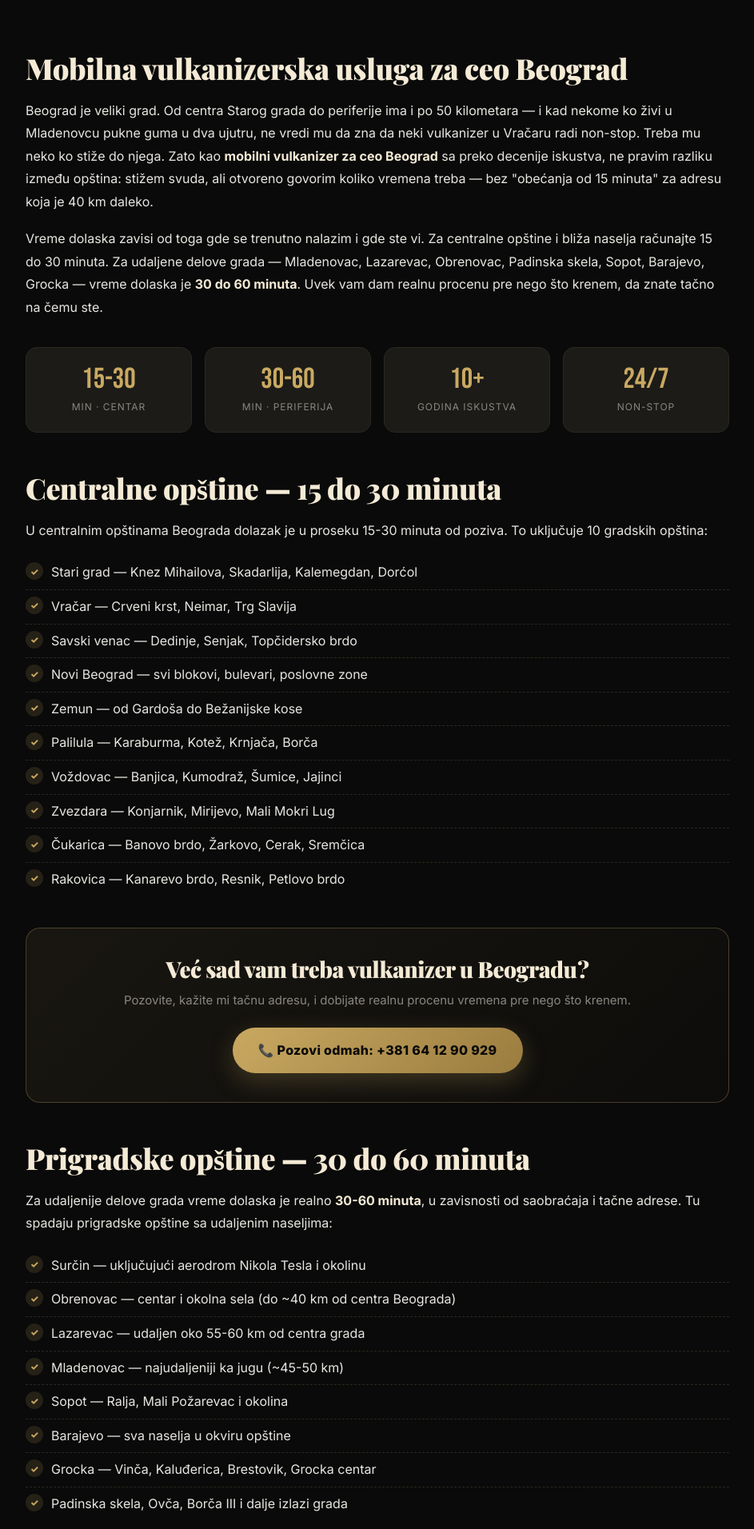
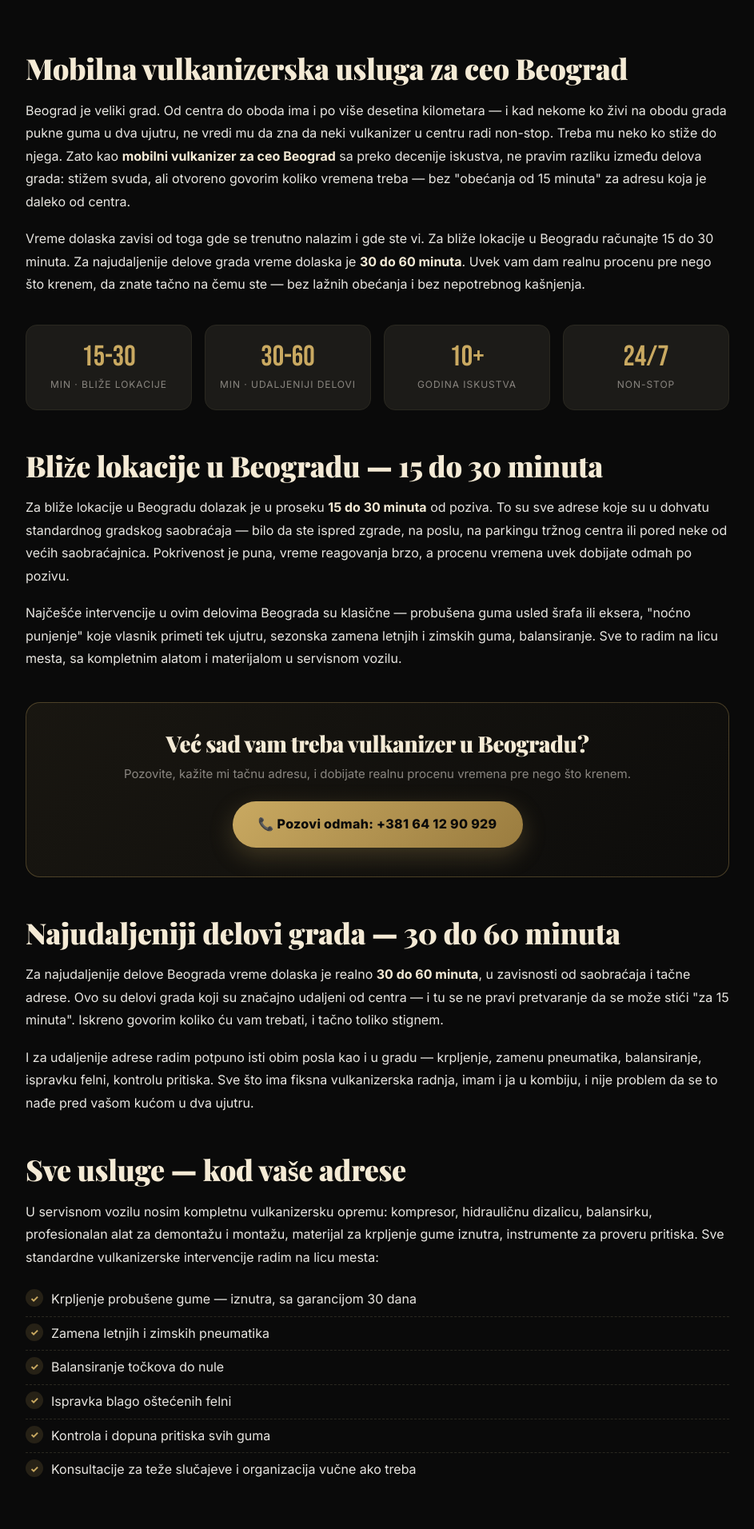
Before and after one commit to DuckFamilyTeam/Mobilni-Vulkanizer-Milan, a Next.js app: page /mobilni-vulkanizer-ceo-beograd in a window 1280 px wide. Shown: the part 740-2652 px from the top of the page at 80% size, without its empty margins (168-1111 px from the left). Built offline with nearby package versions, Linux system fonts and the light colour scheme.

Commit message:
Update page.js

```diff
--- a/app/mobilni-vulkanizer-ceo-beograd/page.js
+++ b/app/mobilni-vulkanizer-ceo-beograd/page.js
@@ -3,18 +3,18 @@ import Footer from '../components/Footer';
 import StickyCall from '../components/StickyCall';
 
 export const metadata = {
-  title: 'Mobilni Vulkanizer Ceo Beograd | Pokrivenost svih opština — 24/7',
+  title: 'Mobilni Vulkanizer Ceo Beograd | Pokrivenost celog grada — 24/7',
   description:
-    'Mobilni vulkanizer za ceo Beograd — pokrivam sve opštine. Centar 15-30 min, najudaljeniji delovi grada 30-60 min. Krpljenje gume, zamena pneumatika, balansiranje. 10+ godina iskustva. +381 64 12 90 929.',
+    'Mobilni vulkanizer za ceo Beograd — pokrivam ceo grad. Bliže lokacije 15-30 min, najudaljeniji delovi 30-60 min. Krpljenje gume, zamena pneumatika, balansiranje. 10+ godina iskustva. +381 64 12 90 929.',
   keywords:
-    'mobilni vulkanizer ceo beograd, vulkanizer beograd, vulkanizer dolazi beograd, mobilni vulkanizer sve opštine, vulkanizer 24h beograd, krpljenje gume beograd',
+    'mobilni vulkanizer ceo beograd, vulkanizer beograd, vulkanizer dolazi beograd, mobilni vulkanizer beograd, vulkanizer 24h beograd, krpljenje gume beograd',
   alternates: {
     canonical: 'https://mobilnivulkanizermilan.com/mobilni-vulkanizer-ceo-beograd',
   },
   openGraph: {
-    title: 'Mobilni Vulkanizer Ceo Beograd | Sve opštine, 24/7',
+    title: 'Mobilni Vulkanizer Ceo Beograd | 24/7',
     description:
-      'Pokrivam ceo Beograd — od centra do najudaljenijih opština. Stižem brzo, sa preko 10 godina iskustva u zanatu.',
+      'Pokrivam ceo Beograd. Bliže lokacije 15-30 min, najudaljeniji delovi 30-60 min. Sa preko 10 godina iskustva u zanatu.',
     url: 'https://mobilnivulkanizermilan.com/mobilni-vulkanizer-ceo-beograd',
     locale: 'sr_RS',
     type: 'website',
@@ -37,15 +37,14 @@ export default function CeoBeogradPage() {
             <h1 id="loc-title">
               Mobilni vulkanizer <span className="accent">ceo Beograd</span>
               <br />
-              sve opštine, 24h
+              dolazim 24h, ceo grad
             </h1>
 
             <p className="loc-hero-lead">
               Bilo gde u Beogradu da ste — stižem. Sa preko 10 godina iskustva
-              u vulkanizerskom zanatu, pokrivam svih 17 opština grada. U
-              centralnim zonama dolazak je u proseku 15 do 30 minuta; za
-              najudaljenije delove (Mladenovac, Lazarevac, Obrenovac,
-              Padinska skela) računajte <strong>30 do 60 minuta</strong>.
+              u vulkanizerskom zanatu, pokrivam ceo grad. Za bliže lokacije u
+              Beogradu dolazak je u proseku 15 do 30 minuta; za najudaljenije
+              delove grada računajte <strong>30 do 60 minuta</strong>.
               Profesionalan rad, garancija na uslugu, non-stop 24 časa
               dnevno.
             </p>
@@ -77,7 +76,7 @@ export default function CeoBeogradPage() {
             </div>
 
             <span className="loc-hero-quick">
-              ⚡ <strong>Sve opštine · Centar 15-30 min · Periferija 30-60 min</strong>
+              ⚡ <strong>Bliže lokacije 15-30 min · Najudaljeniji delovi 30-60 min</strong>
             </span>
           </div>
         </div>
@@ -88,33 +87,33 @@ export default function CeoBeogradPage() {
           <div className="loc-content-inner">
             <h2>Mobilna vulkanizerska usluga za ceo Beograd</h2>
             <p>
-              Beograd je veliki grad. Od centra Starog grada do periferije ima
-              i po 50 kilometara — i kad nekome ko živi u Mladenovcu pukne
+              Beograd je veliki grad. Od centra do oboda ima i po više
+              desetina kilometara — i kad nekome ko živi na obodu grada pukne
               guma u dva ujutru, ne vredi mu da zna da neki vulkanizer u
-              Vračaru radi non-stop. Treba mu neko ko stiže do njega. Zato kao{' '}
+              centru radi non-stop. Treba mu neko ko stiže do njega. Zato kao{' '}
               <strong>mobilni vulkanizer za ceo Beograd</strong> sa preko
-              decenije iskustva, ne pravim razliku između opština: stižem
-              svuda, ali otvoreno govorim koliko vremena treba — bez
-              "obećanja od 15 minuta" za adresu koja je 40 km daleko.
+              decenije iskustva, ne pravim razliku između delova grada:
+              stižem svuda, ali otvoreno govorim koliko vremena treba — bez
+              "obećanja od 15 minuta" za adresu koja je daleko od centra.
             </p>
 
             <p>
               Vreme dolaska zavisi od toga gde se trenutno nalazim i gde ste
-              vi. Za centralne opštine i bliža naselja računajte 15 do 30
-              minuta. Za udaljene delove grada — Mladenovac, Lazarevac,
-              Obrenovac, Padinska skela, Sopot, Barajevo, Grocka — vreme
-              dolaska je <strong>30 do 60 minuta</strong>. Uvek vam dam
-              realnu procenu pre nego što krenem, da znate tačno na čemu ste.
+              vi. Za bliže lokacije u Beogradu računajte 15 do 30 minuta. Za
+              najudaljenije delove grada vreme dolaska je{' '}
+              <strong>30 do 60 minuta</strong>. Uvek vam dam realnu procenu
+              pre nego što krenem, da znate tačno na čemu ste — bez lažnih
+              obećanja i bez nepotrebnog kašnjenja.
             </p>
 
             <div className="loc-quick-stats">
               <div className="loc-stat">
                 <div className="loc-stat-num">15-30</div>
-                <div className="loc-stat-label">min · centar</div>
+                <div className="loc-stat-label">min · bliže lokacije</div>
               </div>
               <div className="loc-stat">
                 <div className="loc-stat-num">30-60</div>
-                <div className="loc-stat-label">min · periferija</div>
+                <div className="loc-stat-label">min · udaljeniji delovi</div>
               </div>
               <div className="loc-stat">
                 <div className="loc-stat-num">10+</div>
@@ -126,23 +125,23 @@ export default function CeoBeogradPage() {
               </div>
             </div>
 
-            <h2>Centralne opštine — 15 do 30 minuta</h2>
+            <h2>Bliže lokacije u Beogradu — 15 do 30 minuta</h2>
             <p>
-              U centralnim opštinama Beograda dolazak je u proseku 15-30
-              minuta od poziva. To uključuje 10 gradskih opština:
+              Za bliže lokacije u Beogradu dolazak je u proseku{' '}
+              <strong>15 do 30 minuta</strong> od poziva. To su sve adrese
+              koje su u dohvatu standardnog gradskog saobraćaja — bilo da
+              ste ispred zgrade, na poslu, na parkingu tržnog centra ili
+              pored neke od većih saobraćajnica. Pokrivenost je puna, vreme
+              reagovanja brzo, a procenu vremena uvek dobijate odmah po
+              pozivu.
             </p>
-            <ul>
-              <li>Stari grad — Knez Mihailova, Skadarlija, Kalemegdan, Dorćol</li>
-              <li>Vračar — Crveni krst, Neimar, Trg Slavija</li>
-              <li>Savski venac — Dedinje, Senjak, Topčidersko brdo</li>
-              <li>Novi Beograd — svi blokovi, bulevari, poslovne zone</li>
-              <li>Zemun — od Gardoša do Bežanijske kose</li>
-              <li>Palilula — Karaburma, Kotež, Krnjača, Borča</li>
-              <li>Voždovac — Banjica, Kumodraž, Šumice, Jajinci</li>
-              <li>Zvezdara — Konjarnik, Mirijevo, Mali Mokri Lug</li>
-              <li>Čukarica — Banovo brdo, Žarkovo, Cerak, Sremčica</li>
-              <li>Rakovica — Kanarevo brdo, Resnik, Petlovo brdo</li>
-            </ul>
+            <p>
+              Najčešće intervencije u ovim delovima Beograda su klasične —
+              probušena guma usled šrafa ili eksera, "noćno punjenje" koje
+              vlasnik primeti tek ujutru, sezonska zamena letnjih i zimskih
+              guma, balansiranje. Sve to radim na licu mesta, sa kompletnim
+              alatom i materijalom u servisnom vozilu.
+            </p>
 
             <div className="loc-cta-band">
               <h3>Već sad vam treba vulkanizer u Beogradu?</h3>
@@ -155,23 +154,22 @@ export default function CeoBeogradPage() {
               </a>
             </div>
 
-            <h2>Prigradske opštine — 30 do 60 minuta</h2>
+            <h2>Najudaljeniji delovi grada — 30 do 60 minuta</h2>
             <p>
-              Za udaljenije delove grada vreme dolaska je realno{' '}
-              <strong>30-60 minuta</strong>, u zavisnosti od saobraćaja i
-              tačne adrese. Tu spadaju prigradske opštine sa udaljenim
-              naseljima:
+              Za najudaljenije delove Beograda vreme dolaska je realno{' '}
+              <strong>30 do 60 minuta</strong>, u zavisnosti od saobraćaja i
+              tačne adrese. Ovo su delovi grada koji su značajno udaljeni od
+              centra — i tu se ne pravi pretvaranje da se može stići "za 15
+              minuta". Iskreno govorim koliko ću vam trebati, i tačno toliko
+              stignem.
             </p>
-            <ul>
-              <li>Surčin — uključujući aerodrom Nikola Tesla i okolinu</li>
-              <li>Obrenovac — centar i okolna sela (do ~40 km od centra Beograda)</li>
-              <li>Lazarevac — udaljen oko 55-60 km od centra grada</li>
-              <li>Mladenovac — najudaljeniji ka jugu (~45-50 km)</li>
-              <li>Sopot — Ralja, Mali Požarevac i okolina</li>
-              <li>Barajevo — sva naselja u okviru opštine</li>
-              <li>Grocka — Vinča, Kaluđerica, Brestovik, Grocka centar</li>
-              <li>Padinska skela, Ovča, Borča III i dalje izlazi grada</li>
-            </ul>
+            <p>
+              I za udaljenije adrese radim potpuno isti obim posla kao i u
+              gradu — krpljenje, zamenu pneumatika, balansiranje, ispravku
+              felni, kontrolu pritiska. Sve što ima fiksna vulkanizerska
+              radnja, imam i ja u kombiju, i nije problem da se to nađe pred
+              vašom kućom u dva ujutru.
+            </p>
 
             <h2>Sve usluge — kod vaše adrese</h2>
             <p>
@@ -193,22 +191,23 @@ export default function CeoBeogradPage() {
             <h2>Zašto sa mnom — 10+ godina iskustva</h2>
             <p>
               Vulkanizerski zanat radim već <strong>preko decenije</strong> —
-              i u tom vremenu sam pokrio bukvalno svaku opštinu u Beogradu.
-              Od noćnih intervencija na Avali do prepodnevnih krpljenja u
-              Bloku 70, od porodičnih kuća u Kotežu do servisnih intervencija
-              u industrijskim zonama Surčina — sve su to standardni dani na
-              terenu. Tačno znam kako da pristupim svakoj situaciji, koju
-              opremu da uzmem i kojim putem da idem.
+              i u tom vremenu sam pokrio bukvalno svaki deo Beograda. Od
+              noćnih intervencija u udaljenim naseljima do prepodnevnih
+              krpljenja u srcu grada, od porodičnih kuća na obodu do
+              servisnih intervencija u industrijskim zonama — sve su to
+              standardni dani na terenu. Tačno znam kako da pristupim svakoj
+              situaciji, koju opremu da uzmem i kojim putem da idem do vaše
+              tačne adrese.
             </p>
 
             <h2>Pošteno o vremenu i ceni</h2>
             <p>
-              Ne obećavam ono što ne mogu. Ako ste u Mladenovcu u 23h, neću
-              vam reći "stižem za 15 minuta". Reći ću vam stvarnu procenu —
-              pa i ako je 50 minuta. Cena se određuje pre početka rada, na
-              osnovu lokacije, vremena, vozila i vrste intervencije, bez
-              skrivenih troškova. To je, posle 10+ godina, jedini način koji
-              mi je ostao da poslujem.
+              Ne obećavam ono što ne mogu. Ako ste u udaljenijem delu grada
+              u 23h, neću vam reći "stižem za 15 minuta". Reći ću vam stvarnu
+              procenu — pa i ako je 50 minuta. Cena se određuje pre početka
+              rada, na osnovu lokacije, vremena, vozila i vrste intervencije,
+              bez skrivenih troškova. To je, posle 10+ godina, jedini način
+              koji mi je ostao da poslujem.
             </p>
 
             <h2>Pozovi sada — pokrivam ceo Beograd</h2>
@@ -229,8 +228,8 @@ export default function CeoBeogradPage() {
             <div className="eyebrow">Hitan poziv</div>
             <h2>Bilo gde u Beogradu — stižem</h2>
             <p>
-              Sve opštine, sva naselja. Centar 15-30 min, periferija 30-60
-              min. Non-stop 24 časa.
+              Pokrivam ceo grad. Bliže lokacije 15-30 min, najudaljeniji
+              delovi 30-60 min. Non-stop 24 časa.
             </p>
             <div className="loc-final-cta-num">
               <a href="tel:+381641290929">+381 64 12 90 929</a>
```
